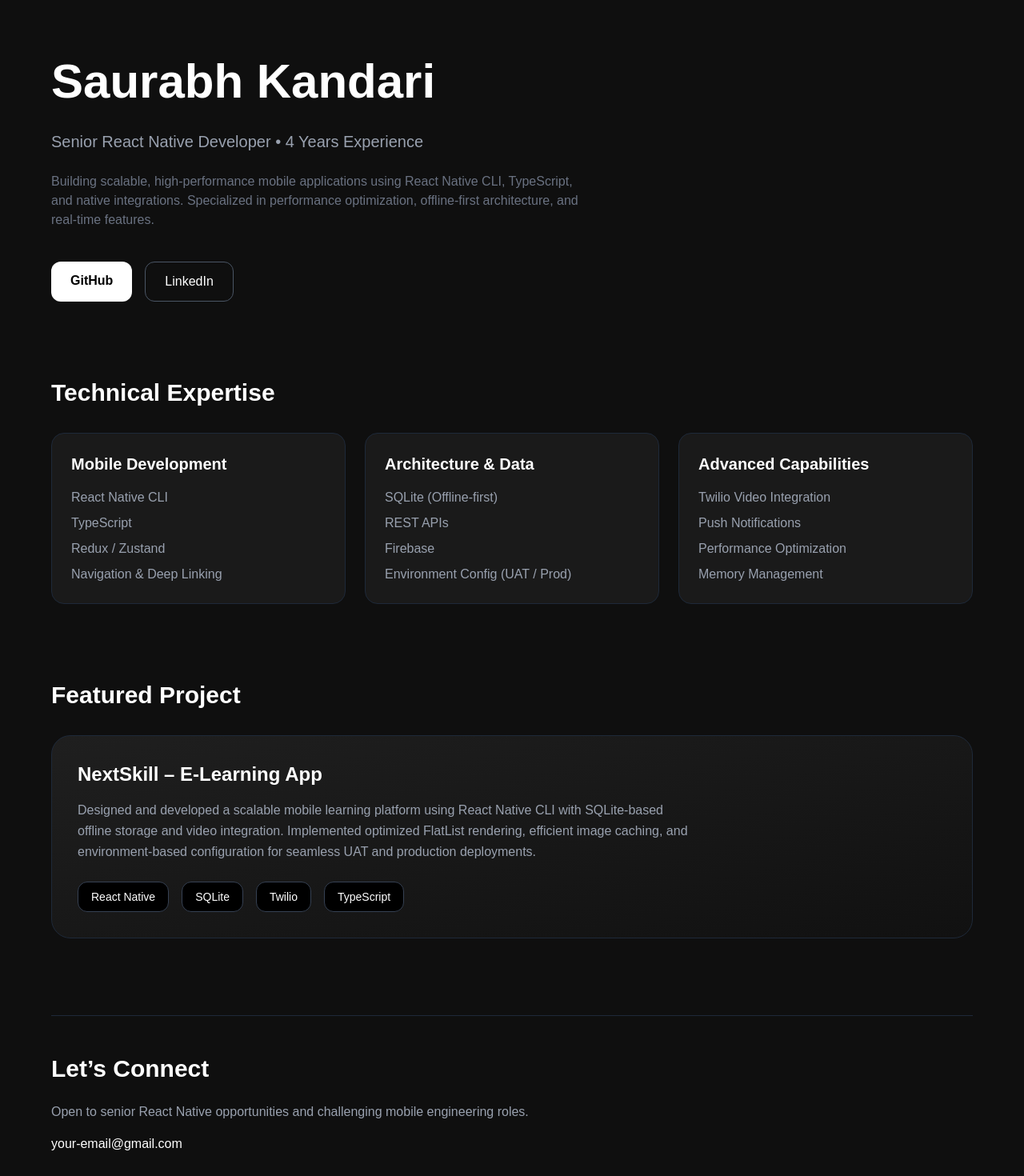
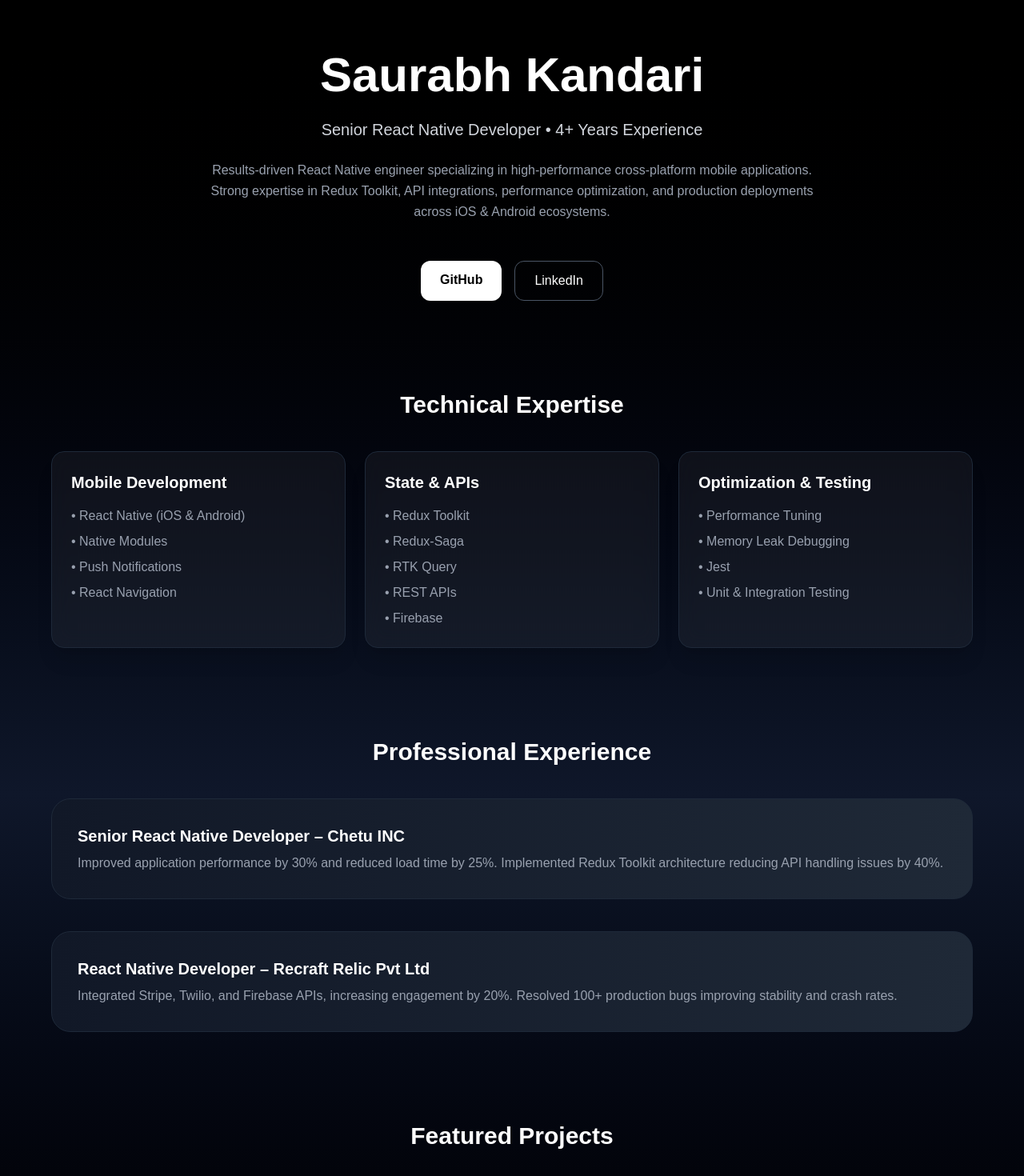
Before and after one commit to Saurabh123kandari/saurabh-portfolio, a Next.js app: page / in a window 1280 px wide. Shown: the top 1470 px of the page at 80% size. Built offline with nearby package versions, Linux system fonts and the light colour scheme.

Commit message:
Enhanced animated portfolio UI

```diff
--- a/app/page.tsx
+++ b/app/page.tsx
@@ -1,129 +1,171 @@
+"use client";
+
+import { motion } from "framer-motion";
 import Link from "next/link";
 
 export default function Home() {
   return (
-    <main className="min-h-screen bg-[#0f0f0f] text-white px-6 py-16">
-      <div className="max-w-6xl mx-auto space-y-24">
+    <main className="min-h-screen bg-gradient-to-b from-black via-[#0f172a] to-black text-white px-6 py-16">
+      <div className="max-w-6xl mx-auto space-y-28">
 
         {/* HERO SECTION */}
-        <section className="space-y-6">
-          <h1 className="text-5xl md:text-6xl font-bold leading-tight">
+        <motion.section
+          initial={{ opacity: 0, y: 40 }}
+          animate={{ opacity: 1, y: 0 }}
+          transition={{ duration: 0.8 }}
+          className="space-y-6 text-center"
+        >
+          <h1 className="text-5xl md:text-6xl font-bold">
             Saurabh Kandari
           </h1>
 
-          <p className="text-xl text-gray-400">
-            Senior React Native Developer • 4 Years Experience
+          <p className="text-xl text-gray-300">
+            Senior React Native Developer • 4+ Years Experience
           </p>
 
-          <p className="text-gray-500 max-w-2xl">
-            Building scalable, high-performance mobile applications using
-            React Native CLI, TypeScript, and native integrations.
-            Specialized in performance optimization, offline-first architecture,
-            and real-time features.
+          <p className="text-gray-400 max-w-3xl mx-auto leading-relaxed">
+            Results-driven React Native engineer specializing in high-performance
+            cross-platform mobile applications. Strong expertise in Redux Toolkit,
+            API integrations, performance optimization, and production deployments
+            across iOS & Android ecosystems.
           </p>
 
-          <div className="flex gap-4 pt-4">
+          <div className="flex justify-center gap-4 pt-6">
             <Link
-              href="https://github.com/YOUR_USERNAME"
+              href="https://github.com/Saurabh123kandari"
               target="_blank"
-              className="px-6 py-3 rounded-xl bg-white text-black font-semibold hover:opacity-80 transition"
+              className="px-6 py-3 rounded-xl bg-white text-black font-semibold hover:scale-105 transition"
             >
               GitHub
             </Link>
 
             <Link
-              href="https://linkedin.com/in/YOUR_LINKEDIN"
+              href="https://www.linkedin.com/in/saurabh-kandari-862a68161"
               target="_blank"
               className="px-6 py-3 rounded-xl border border-gray-600 hover:bg-gray-800 transition"
             >
               LinkedIn
             </Link>
           </div>
-        </section>
+        </motion.section>
 
-        {/* SKILLS SECTION */}
-        <section>
-          <h2 className="text-3xl font-semibold mb-8">Technical Expertise</h2>
+        {/* TECHNICAL SKILLS */}
+        <motion.section
+          initial={{ opacity: 0 }}
+          whileInView={{ opacity: 1 }}
+          transition={{ duration: 0.8 }}
+          viewport={{ once: true }}
+        >
+          <h2 className="text-3xl font-semibold mb-10 text-center">
+            Technical Expertise
+          </h2>
 
           <div className="grid md:grid-cols-3 gap-6">
+            {[
+              {
+                title: "Mobile Development",
+                items: ["React Native (iOS & Android)", "Native Modules", "Push Notifications", "React Navigation"]
+              },
+              {
+                title: "State & APIs",
+                items: ["Redux Toolkit", "Redux-Saga", "RTK Query", "REST APIs", "Firebase"]
+              },
+              {
+                title: "Optimization & Testing",
+                items: ["Performance Tuning", "Memory Leak Debugging", "Jest", "Unit & Integration Testing"]
+              }
+            ].map((section, index) => (
+              <motion.div
+                key={index}
+                whileHover={{ scale: 1.05 }}
+                className="bg-white/5 backdrop-blur-md border border-gray-800 p-6 rounded-2xl shadow-xl"
+              >
+                <h3 className="text-xl font-semibold mb-4">{section.title}</h3>
+                <ul className="space-y-2 text-gray-400">
+                  {section.items.map((item, i) => (
+                    <li key={i}>• {item}</li>
+                  ))}
+                </ul>
+              </motion.div>
+            ))}
+          </div>
+        </motion.section>
 
-            <div className="bg-[#1a1a1a] p-6 rounded-2xl border border-gray-800 hover:border-gray-600 transition">
-              <h3 className="text-xl font-semibold mb-4">Mobile Development</h3>
-              <ul className="space-y-2 text-gray-400">
-                <li>React Native CLI</li>
-                <li>TypeScript</li>
-                <li>Redux / Zustand</li>
-                <li>Navigation & Deep Linking</li>
-              </ul>
+        {/* EXPERIENCE */}
+        <section>
+          <h2 className="text-3xl font-semibold mb-10 text-center">
+            Professional Experience
+          </h2>
+
+          <div className="space-y-10">
+
+            <div className="bg-gradient-to-r from-[#111827] to-[#1f2937] p-8 rounded-3xl border border-gray-800">
+              <h3 className="text-xl font-semibold">
+                Senior React Native Developer – Chetu INC
+              </h3>
+              <p className="text-gray-400 mt-2">
+                Improved application performance by 30% and reduced load time by 25%.
+                Implemented Redux Toolkit architecture reducing API handling issues by 40%.
+              </p>
             </div>
 
-            <div className="bg-[#1a1a1a] p-6 rounded-2xl border border-gray-800 hover:border-gray-600 transition">
-              <h3 className="text-xl font-semibold mb-4">Architecture & Data</h3>
-              <ul className="space-y-2 text-gray-400">
-                <li>SQLite (Offline-first)</li>
-                <li>REST APIs</li>
-                <li>Firebase</li>
-                <li>Environment Config (UAT / Prod)</li>
-              </ul>
-            </div>
-
-            <div className="bg-[#1a1a1a] p-6 rounded-2xl border border-gray-800 hover:border-gray-600 transition">
-              <h3 className="text-xl font-semibold mb-4">Advanced Capabilities</h3>
-              <ul className="space-y-2 text-gray-400">
-                <li>Twilio Video Integration</li>
-                <li>Push Notifications</li>
-                <li>Performance Optimization</li>
-                <li>Memory Management</li>
-              </ul>
+            <div className="bg-gradient-to-r from-[#111827] to-[#1f2937] p-8 rounded-3xl border border-gray-800">
+              <h3 className="text-xl font-semibold">
+                React Native Developer – Recraft Relic Pvt Ltd
+              </h3>
+              <p className="text-gray-400 mt-2">
+                Integrated Stripe, Twilio, and Firebase APIs, increasing engagement by 20%.
+                Resolved 100+ production bugs improving stability and crash rates.
+              </p>
             </div>
 
           </div>
         </section>
 
-        {/* PROJECT SECTION */}
+        {/* PROJECTS */}
         <section>
-          <h2 className="text-3xl font-semibold mb-8">Featured Project</h2>
+          <h2 className="text-3xl font-semibold mb-10 text-center">
+            Featured Projects
+          </h2>
 
-          <div className="bg-gradient-to-br from-[#1f1f1f] to-[#111111] p-8 rounded-3xl border border-gray-800 hover:border-gray-600 transition">
-            <h3 className="text-2xl font-semibold mb-4">NextSkill – E-Learning App</h3>
+          <div className="grid md:grid-cols-3 gap-6">
 
-            <p className="text-gray-400 max-w-3xl leading-relaxed">
-              Designed and developed a scalable mobile learning platform using
-              React Native CLI with SQLite-based offline storage and video
-              integration. Implemented optimized FlatList rendering,
-              efficient image caching, and environment-based configuration
-              for seamless UAT and production deployments.
-            </p>
+            {[
+              {
+                name: "Health Care App",
+                tech: "React Native • Redux • Firebase • Twilio",
+                desc: "Engineered Medicare platform achieving 30% revenue growth in 3 months."
+              },
+              {
+                name: "RV’s E-Commerce",
+                tech: "React Native • Stripe • REST APIs",
+                desc: "Built scalable shopping and payment gateway integration."
+              },
+              {
+                name: "Cuperos Dating App",
+                tech: "React Native • Firebase • Redux",
+                desc: "Developed social media features including messaging & notifications."
+              }
+            ].map((project, i) => (
+              <motion.div
+                key={i}
+                whileHover={{ scale: 1.05 }}
+                className="bg-black border border-gray-800 p-6 rounded-2xl shadow-xl"
+              >
+                <h3 className="text-lg font-semibold">{project.name}</h3>
+                <p className="text-sm text-gray-400 mt-2">{project.tech}</p>
+                <p className="text-gray-500 mt-3">{project.desc}</p>
+              </motion.div>
+            ))}
 
-            <div className="flex gap-4 mt-6">
-              <span className="px-4 py-2 bg-black border border-gray-700 rounded-xl text-sm">
-                React Native
-              </span>
-              <span className="px-4 py-2 bg-black border border-gray-700 rounded-xl text-sm">
-                SQLite
-              </span>
-              <span className="px-4 py-2 bg-black border border-gray-700 rounded-xl text-sm">
-                Twilio
-              </span>
-              <span className="px-4 py-2 bg-black border border-gray-700 rounded-xl text-sm">
-                TypeScript
-              </span>
-            </div>
           </div>
         </section>
 
-        {/* CONTACT SECTION */}
-        <section className="border-t border-gray-800 pt-12">
-          <h2 className="text-3xl font-semibold mb-6">Let’s Connect</h2>
-
-          <p className="text-gray-400">
-            Open to senior React Native opportunities and challenging
-            mobile engineering roles.
-          </p>
-
-          <p className="mt-4 text-white font-medium">
-            your-email@gmail.com
-          </p>
+        {/* CONTACT */}
+        <section className="text-center border-t border-gray-800 pt-12">
+          <h2 className="text-3xl font-semibold mb-4">Let’s Connect</h2>
+          <p className="text-gray-400">Open to Senior React Native opportunities</p>
+          <p className="mt-4 font-medium">saurabh.kandari@gmail.com</p>
         </section>
 
       </div>
```
